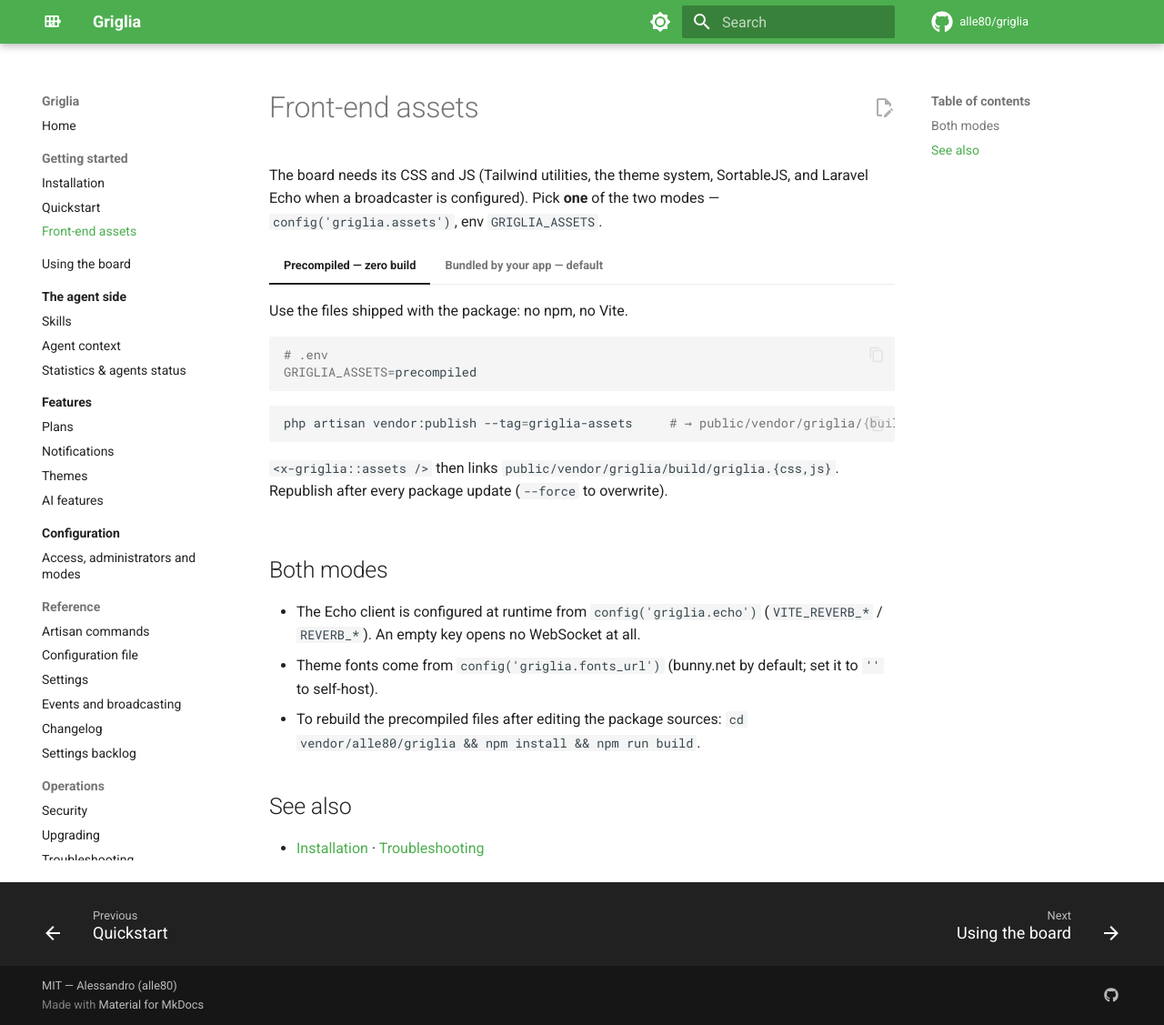
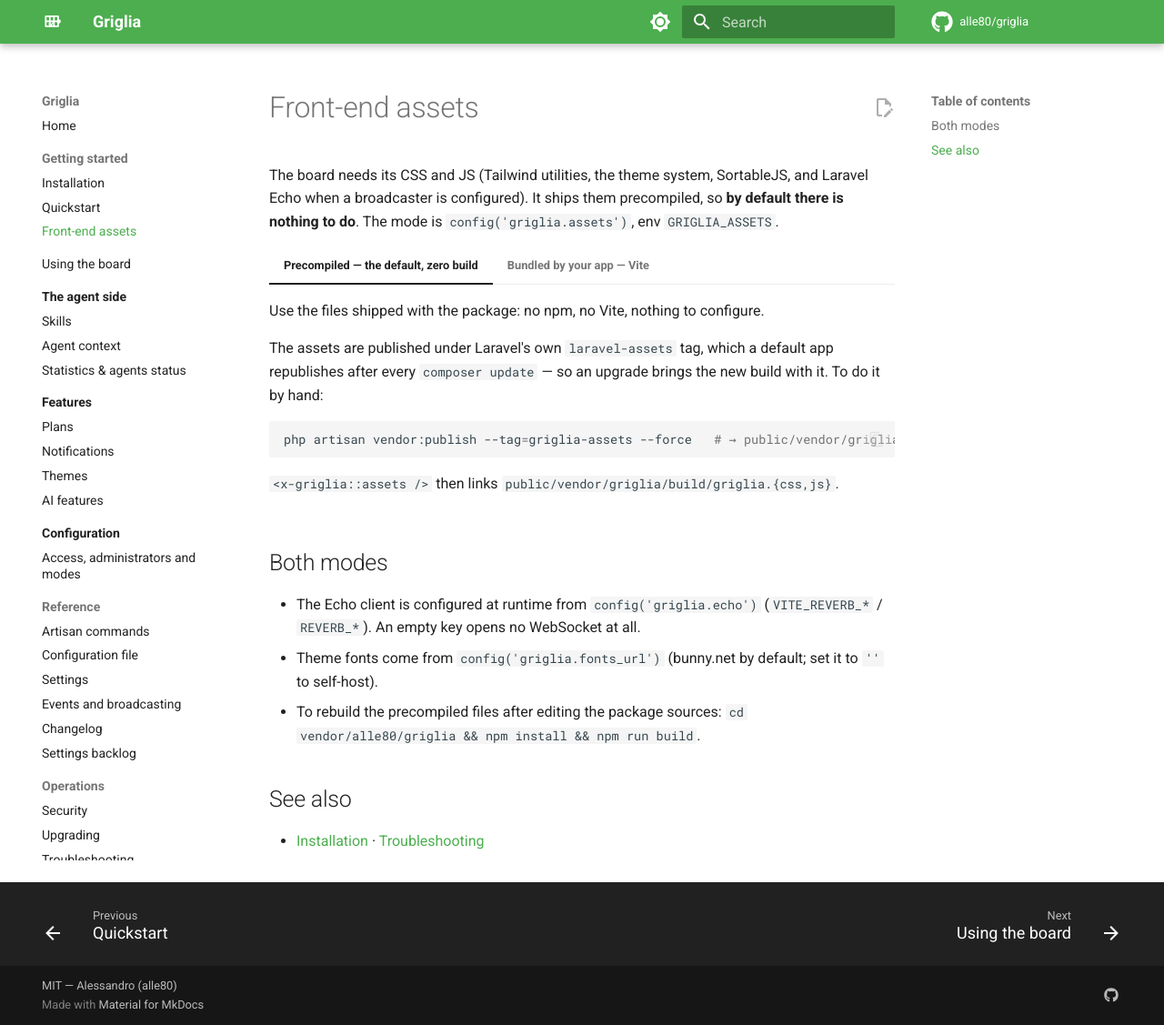
Before and after one commit to alle80/agent-devboard, an MkDocs documentation site: the page built from docs/getting-started/assets.md, in a window 1280 px wide and 1127 px high. Shown: the whole window at 91% size. Built offline with MkDocs 1.6.1 and Material for MkDocs 9.7.7, drawn with Linux system fonts in a browser that asks for light colours; comment, search, counter and statistics services are not loaded.

Commit message:
feat(install): asset precompilati come default, pubblicati da composer

````diff
--- a/docs/getting-started/assets.md
+++ b/docs/getting-started/assets.md
@@ -1,28 +1,27 @@
 # Front-end assets
 
 The board needs its CSS and JS (Tailwind utilities, the theme system, SortableJS, and Laravel Echo when a
-broadcaster is configured). Pick **one** of the two modes — `config('griglia.assets')`, env
-`GRIGLIA_ASSETS`.
+broadcaster is configured). It ships them precompiled, so **by default there is nothing to do**. The mode is
+`config('griglia.assets')`, env `GRIGLIA_ASSETS`.
 
-=== "Precompiled — zero build"
+=== "Precompiled — the default, zero build"
 
-    Use the files shipped with the package: no npm, no Vite.
+    Use the files shipped with the package: no npm, no Vite, nothing to configure.
+
+    The assets are published under Laravel's own `laravel-assets` tag, which a default app republishes
+    after every `composer update` — so an upgrade brings the new build with it. To do it by hand:
 
     ```bash
-    # .env
-    GRIGLIA_ASSETS=precompiled
-    ```
-    ```bash
-    php artisan vendor:publish --tag=griglia-assets     # → public/vendor/griglia/{build,images}
+    php artisan vendor:publish --tag=griglia-assets --force   # → public/vendor/griglia/{build,images}
     ```
 
-    `<x-griglia::assets />` then links `public/vendor/griglia/build/griglia.{css,js}`. Republish after every
-    package update (`--force` to overwrite).
+    `<x-griglia::assets />` then links `public/vendor/griglia/build/griglia.{css,js}`.
 
-=== "Bundled by your app — default"
+=== "Bundled by your app — Vite"
 
-    Import the package sources into your own build. Tailwind 4 does not scan `vendor/`, so declare the views
-    as a source:
+    Set `GRIGLIA_ASSETS=vite` and import the package sources into your own build. Worth it when you already
+    use Tailwind and want one bundle, or when you restyle the board. Tailwind 4 does not scan `vendor/`, so
+    declare the views as a source:
 
     ```css
     /* resources/css/app.css */
````
Also changed, not shown: CHANGELOG.md (+15 -0 lines), README.md (+8 -5 lines), docs/getting-started/installation.md (+16 -15 lines), docs/reference/config.md (+3 -3 lines), 3 other files.
